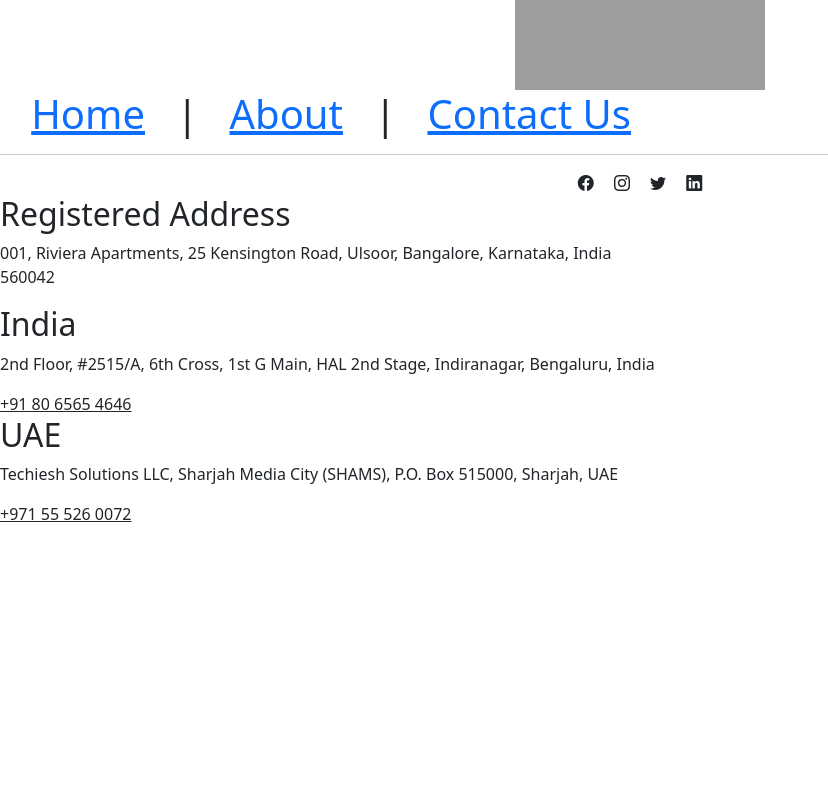
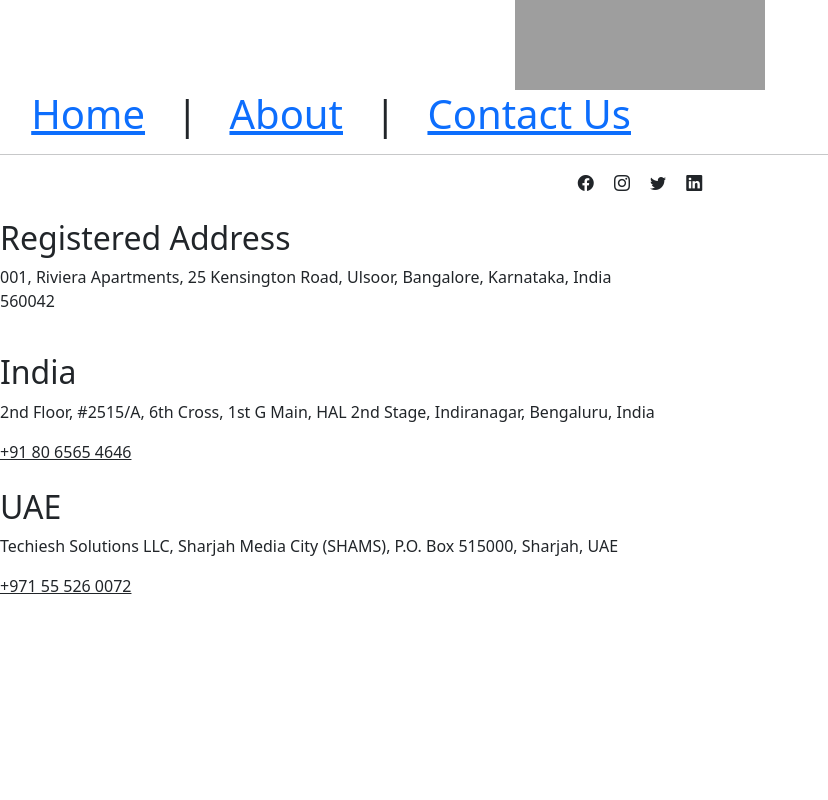
Before and after one commit to TrigunTeja33/playo-v1, a plain HTML site: page contact.html in a window 1280 px wide. Shown: the top 800 px of the page, without its empty margins (0-828 px from the left). Drawn offline with nearby package versions, Linux system fonts and the light colour scheme; grey boxes are pictures that could not be loaded.

Commit message:
Files Updated

```diff
--- a/contact.html
+++ b/contact.html
@@ -24,12 +24,14 @@
                 <a href="https://www.instagram.com/playoapp/?hl=en" class="text-dark mx-2"><i class="bi bi-instagram"></i></a>
                 <a href="https://twitter.com/PlayoApp?ref_src=twsrc%5Egoogle%7Ctwcamp%5Eserp%7Ctwgr%5Eauthor" class="text-dark mx-2"><i class="bi bi-twitter"></i></a>
                 <a href="https://in.linkedin.com/company/playo" class="text-dark mx-2"><i class="bi bi-linkedin"></i></a>
-            </div>
+            </div><br>
             <h2>Registered Address</h2>
             <p>001, Riviera Apartments, 25 Kensington Road, Ulsoor, Bangalore, Karnataka, India <br> 560042</p>
+            <br>
             <h2>India</h2>
             <p>2nd Floor, #2515/A, 6th Cross, 1st G Main, HAL 2nd Stage, Indiranagar, Bengaluru, India</p>
-            <u>+91 80 6565 4646</u>
+            <u>+91 80 6565 4646</u><br>
+            <br>
             <h2>UAE</h2>
             <p>Techiesh Solutions LLC, Sharjah Media City (SHAMS), P.O. Box 515000, Sharjah, UAE</p>
             <u>+971 55 526 0072</u>
```
